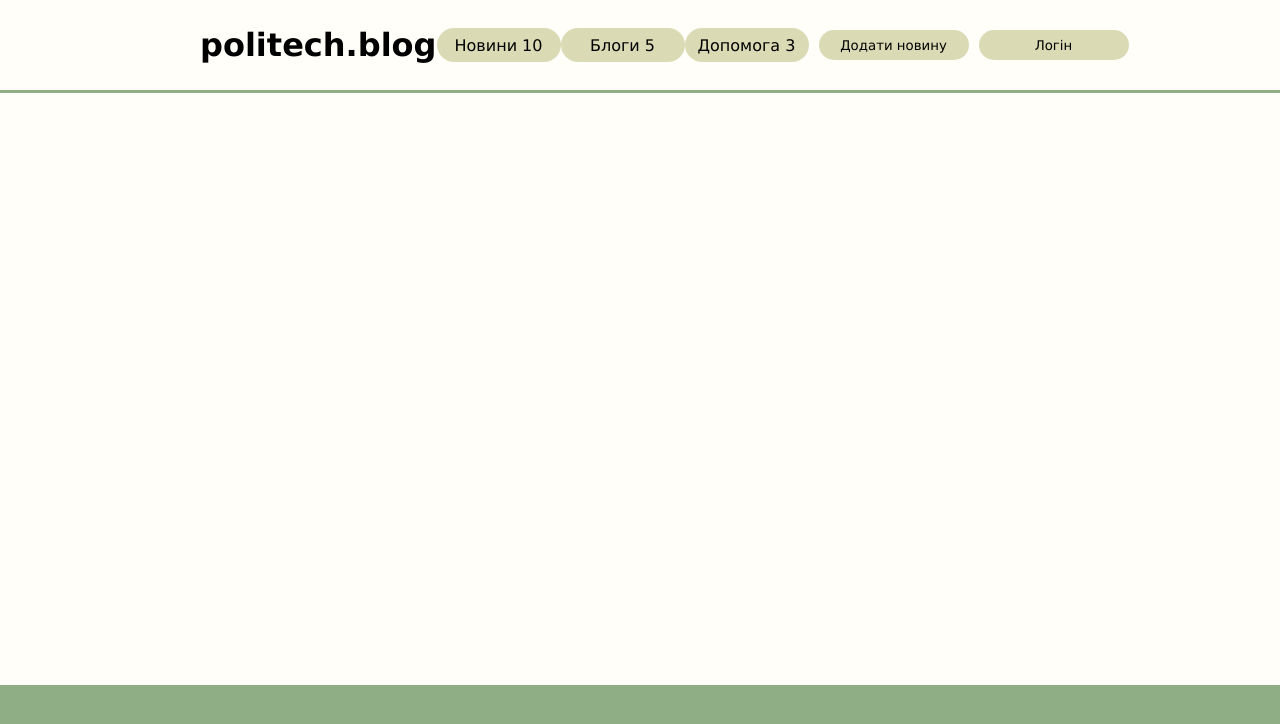
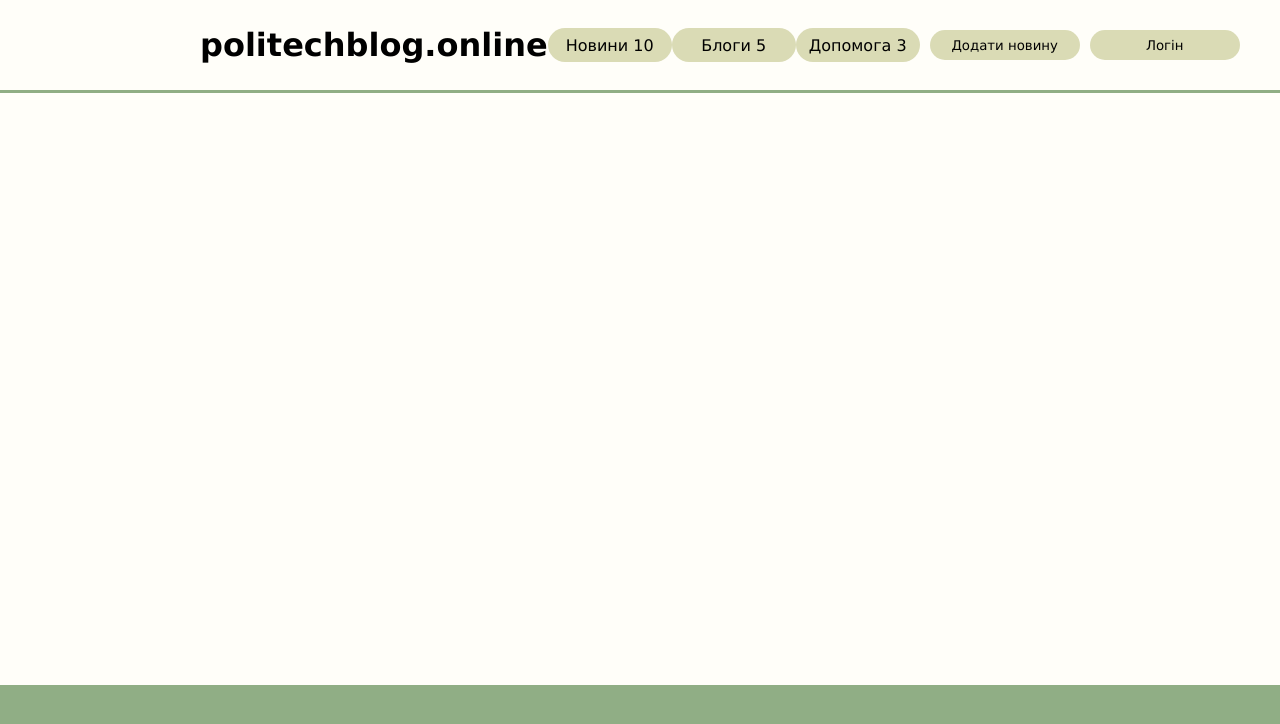
Before and after one commit to Habubinator/news_blog, a plain HTML site: page public/html/default.html in a window 1280 px wide. Drawn offline with Linux system fonts and the light colour scheme.

Commit message:
link to main file

```diff
--- a/public/css/utils.css
+++ b/public/css/utils.css
@@ -62,3 +62,8 @@ footer {
     width: 100%;
     text-align: center;
 }
+
+h1 a {
+    text-decoration: none; /* Убираем подчеркивание у ссылки */
+    color: black; /* Цвет текста */
+}
--- a/public/html/default.html
+++ b/public/html/default.html
@@ -9,7 +9,9 @@
     </head>
     <body>
         <header>
-            <div><h1>politech.blog</h1></div>
+            <div>
+                <h1><a href="./main_page.html">politechblog.online</a></h1>
+            </div>
             <div id="tags">
                 <div>
                     <p>Новини 10</p>
```
Also changed, not shown: public/html/login.html (+1 -1 lines), public/html/main_page.html (+1 -1 lines).
